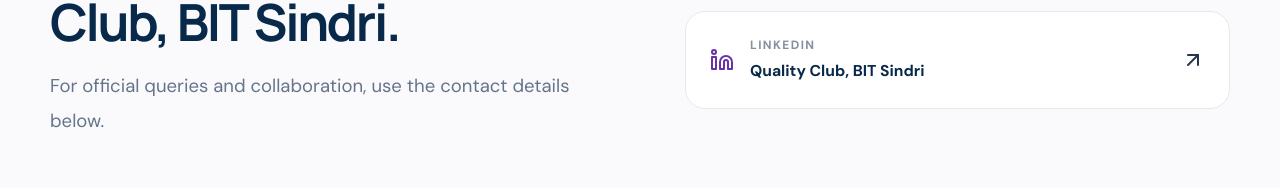
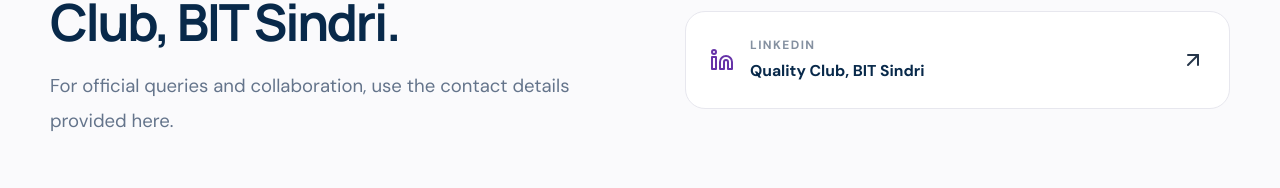
Before and after one commit to pratham-bits/quality-club-bitsindri, a React (Vite) app: page /contact in a window 1280 px wide. Shown: the part 690-878 px from the top of the page. Built offline with nearby package versions, Linux system fonts and the light colour scheme.

Commit message:
minor bug fixed

```diff
--- a/src/pages/Contact.jsx
+++ b/src/pages/Contact.jsx
@@ -19,7 +19,7 @@ export default function Contact() {
             <div>
               <span className="eyebrow">CONTACT US</span>
               <h2>Reach out to the Quality Club, BIT Sindri.</h2>
-              <p className="lead">For official queries and collaboration, use the contact details below.</p>
+              <p className="lead">For official queries and collaboration, use the contact details provided here.</p>
             </div>
           </Reveal>
 
```
